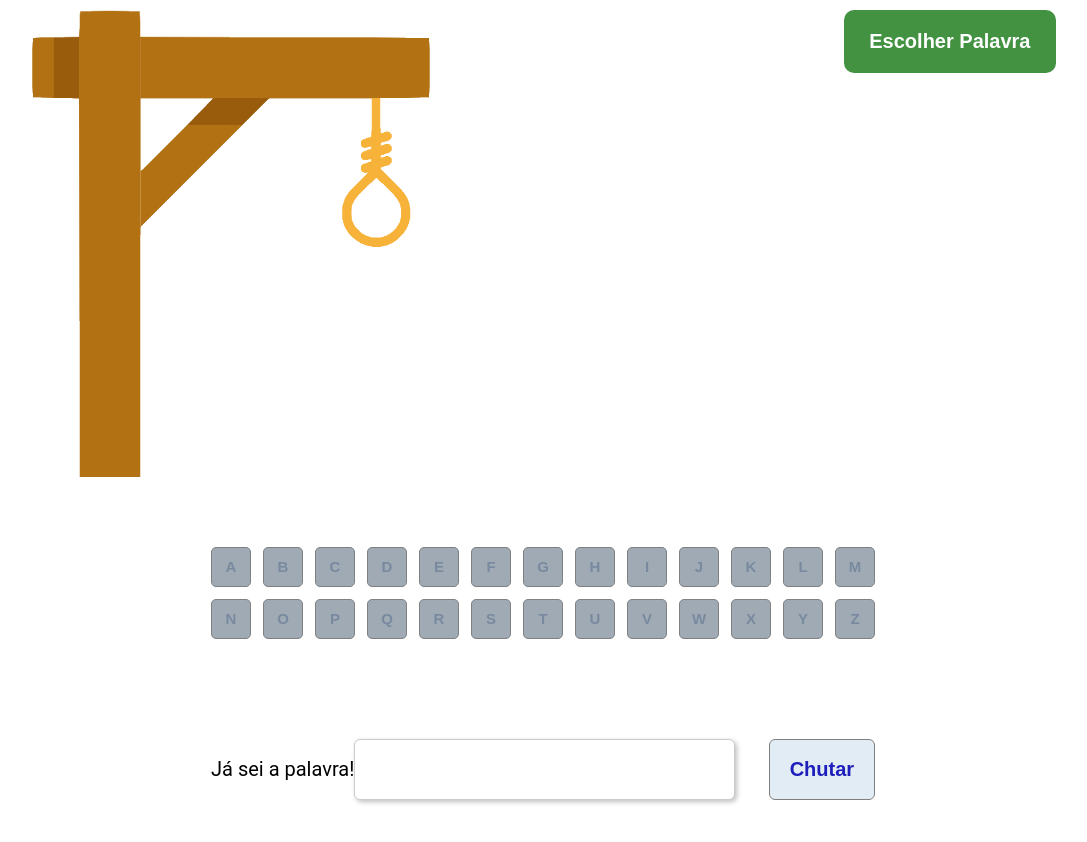
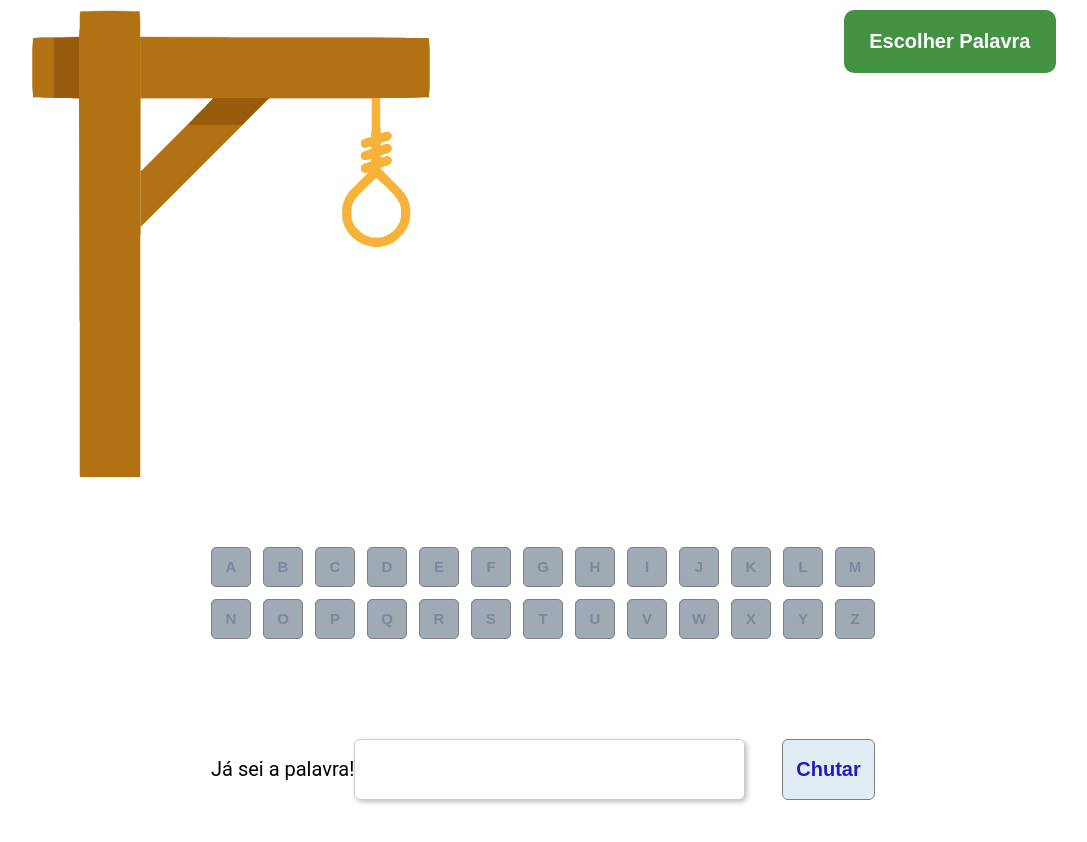
Before and after one commit to JuliaFLacerda/Forca, a React (Create React App) app: page / in a window 1280 px wide. Shown: the top 842 px of the page, without its empty margins (97-1184 px from the left). Built offline with nearby package versions, Linux system fonts and the light colour scheme.

Commit message:
teste ajustes finos 17

```diff
--- a/src/style.css
+++ b/src/style.css
@@ -65,7 +65,7 @@ input{
 }
 
 label{
-    width: 82%;
+    width: 84%;
     display: flex;
 }
 
@@ -78,7 +78,7 @@ label span{
 
 
 .done{
-    width: 16%;
+    width: 14%;
     padding: 18px;
     text-align: center;
     background-color: #E1ECF4;
```
